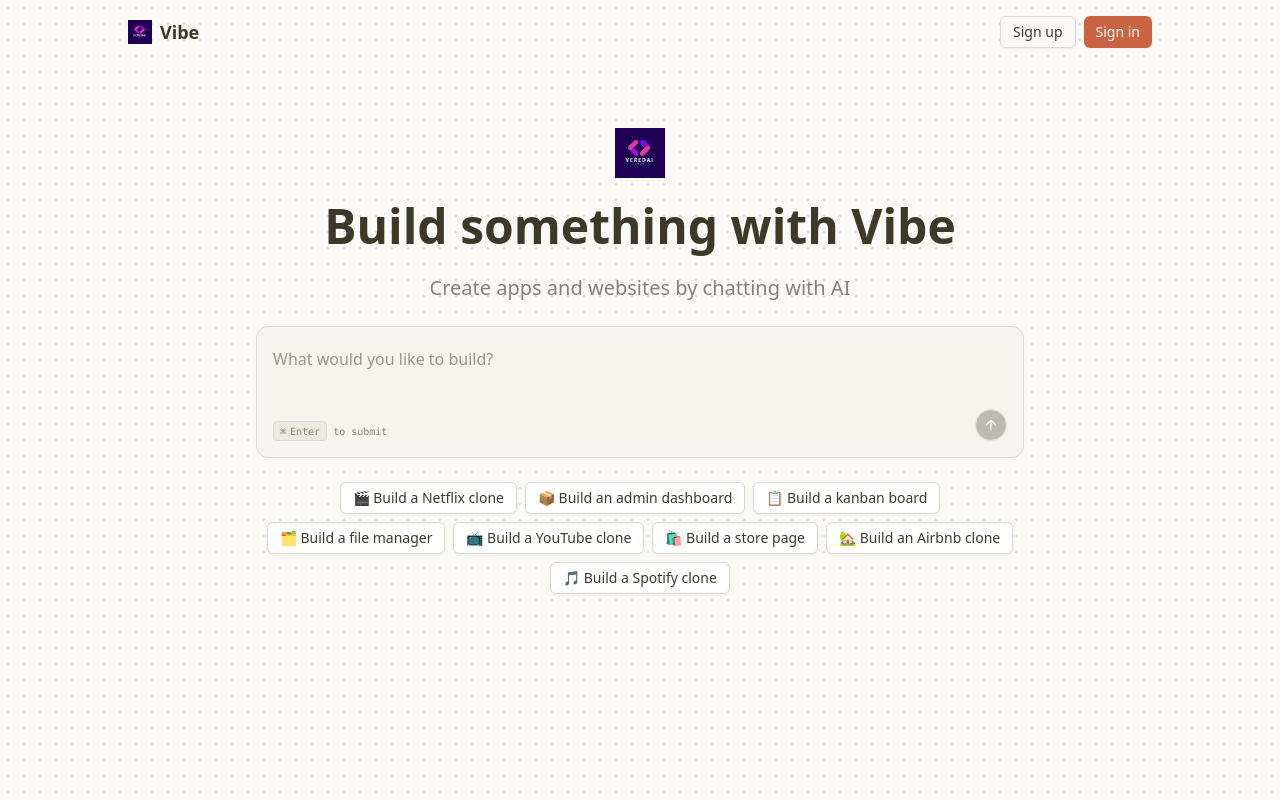
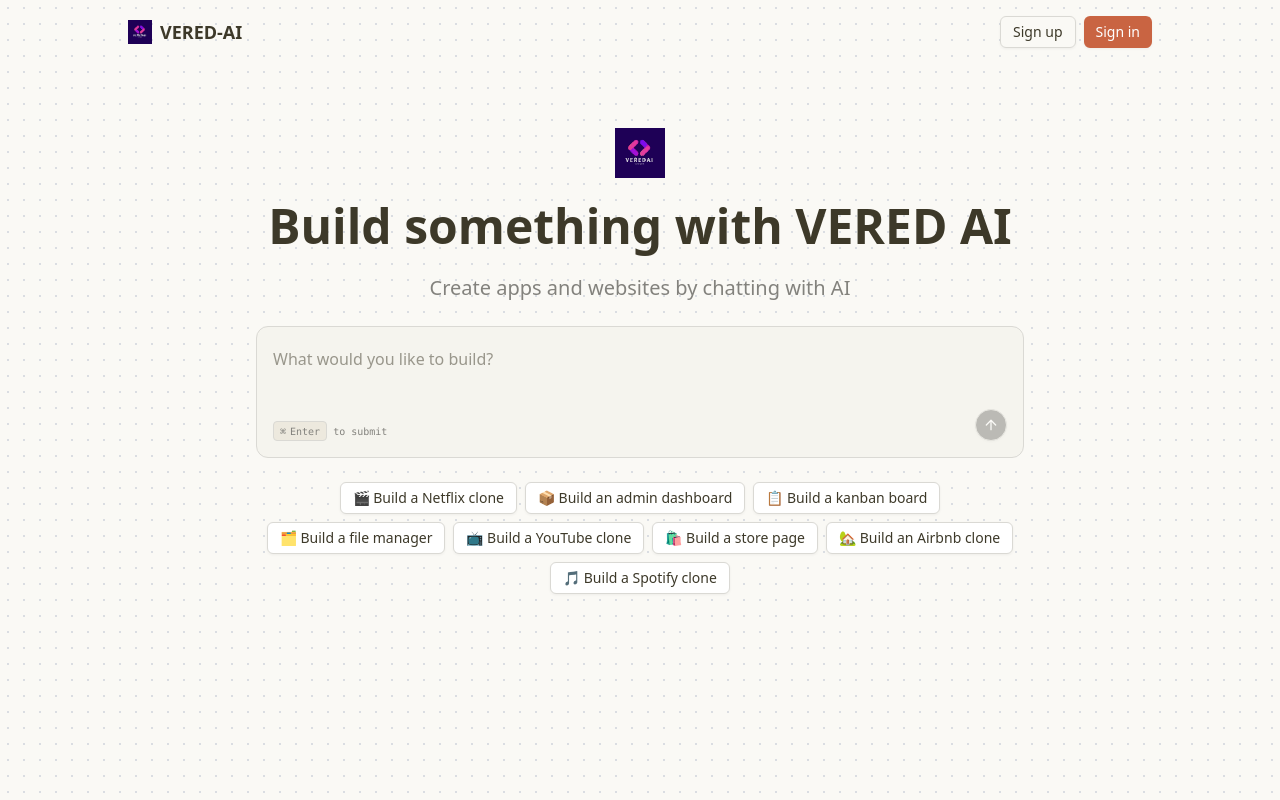
Before and after one commit to ShahenDeveloper/vibe, a Next.js app: page / in a window 1280 px wide. Built offline with nearby package versions, Linux system fonts and the light colour scheme; no server answers.

Commit message:
changing names

```diff
--- a/src/app/(home)/page.tsx
+++ b/src/app/(home)/page.tsx
@@ -10,14 +10,14 @@
         <div className="flex flex-col items-center">
           <Image
             src="/logo.svg"
-            alt="Vibe"
+            alt="VERED AI"
             width={50}
             height={50}
             className="hidden md:block"
           />
         </div>
         <h1 className="text-2xl md:text-5xl font-bold text-center">
-          Build something with Vibe
+          Build something with VERED AI
         </h1>
         <p className="text-lg md:text-xl text-muted-foreground text-center">
           Create apps and websites by chatting with AI
--- a/src/app/(home)/pricing/page.tsx
+++ b/src/app/(home)/pricing/page.tsx
@@ -15,7 +15,7 @@
         <div className="flex flex-col items-center">
           <Image
             src="/logo.svg"
-            alt="Vibe"
+            alt="VEREDAI"
             width={50}
             height={50}
             className="hidden md:block"
--- a/src/modules/home/ui/components/navbar.tsx
+++ b/src/modules/home/ui/components/navbar.tsx
@@ -21,8 +21,8 @@
     >
       <div className="max-w-5xl mx-auto w-full flex justify-between items-center">
         <Link href="/" className="flex items-center gap-2">
-          <Image src="/logo.svg" alt="Vibe" width={24} height={24} />
-          <span className="font-semibold text-lg">Vibe</span>
+          <Image src="/logo.svg" alt="VEREDAI" width={24} height={24} />
+          <span className="font-semibold text-lg">VERED-AI</span>
         </Link>
         <SignedOut>
           <div className="flex gap-2">
--- a/src/modules/home/ui/components/projects-list.tsx
+++ b/src/modules/home/ui/components/projects-list.tsx
@@ -19,7 +19,7 @@
   return (
     <div className="w-full bg-white dark:bg-sidebar rounded-xl p-8 border flex flex-col gap-y-6 sm:gap-y-4">
       <h2 className="text-2xl font-semibold">
-        {user?.firstName}&apos;s Vibes
+        {user?.firstName}&apos;s VERED AI
       </h2>
       <div className="grid grid-cols-1 sm:grid-cols-3 gap-6">
         {projects?.length === 0 && (
@@ -40,7 +40,7 @@
               <div className="flex items-center gap-x-4">
                 <Image
                   src="/logo.svg"
-                  alt="Vibe"
+                  alt="VEREDAI"
                   width={32}
                   height={32}
                   className="object-contain"
--- a/src/modules/projects/ui/components/message-card.tsx
+++ b/src/modules/projects/ui/components/message-card.tsx
@@ -79,12 +79,12 @@
       <div className="flex items-center gap-2 pl-2 mb-2">
         <Image
           src="/logo.svg"
-          alt="Vibe"
+          alt="VEREDAI"
           width={18}
           height={18}
           className="shrink-0"
         />
-        <span className="text-sm font-medium">Vibe</span>
+        <span className="text-sm font-medium">VERED-AI</span>
         <span className="text-xs text-muted-foreground opacity-0 transition-opacity group-hover:opacity-100">
           {format(createdAt, "HH:mm 'on' MMM dd, yyyy")}
         </span>
--- a/src/modules/projects/ui/components/message-loading.tsx
+++ b/src/modules/projects/ui/components/message-loading.tsx
@@ -39,12 +39,12 @@
       <div className="flex items-center gap-2 pl-2 mb-2">
         <Image
           src="/logo.svg"
-          alt="Vibe"
+          alt="VEREDAI"
           width={18}
           height={18}
           className="shrink-0"
         />
-        <span className="text-sm font-medium">Vibe</span>
+        <span className="text-sm font-medium">VERED-AI</span>
       </div>
       <div className="pl-8.5 flex flex-col gap-y-4">
         <ShimmerMessages />
--- a/src/modules/projects/ui/components/project-header.tsx
+++ b/src/modules/projects/ui/components/project-header.tsx
@@ -45,7 +45,7 @@
             size="sm"
             className="focus-visible:ring-0 hover:bg-transparent hover:opacity-75 transition-opacity pl-2!"
           >
-            <Image src="/logo.svg" alt="Vibe" width={18} height={18} />
+            <Image src="/logo.svg" alt="VERED-AI" width={18} height={18} />
             <span className="text-sm font-medium">{project.name}</span>
             <ChevronDownIcon />
           </Button>
```
